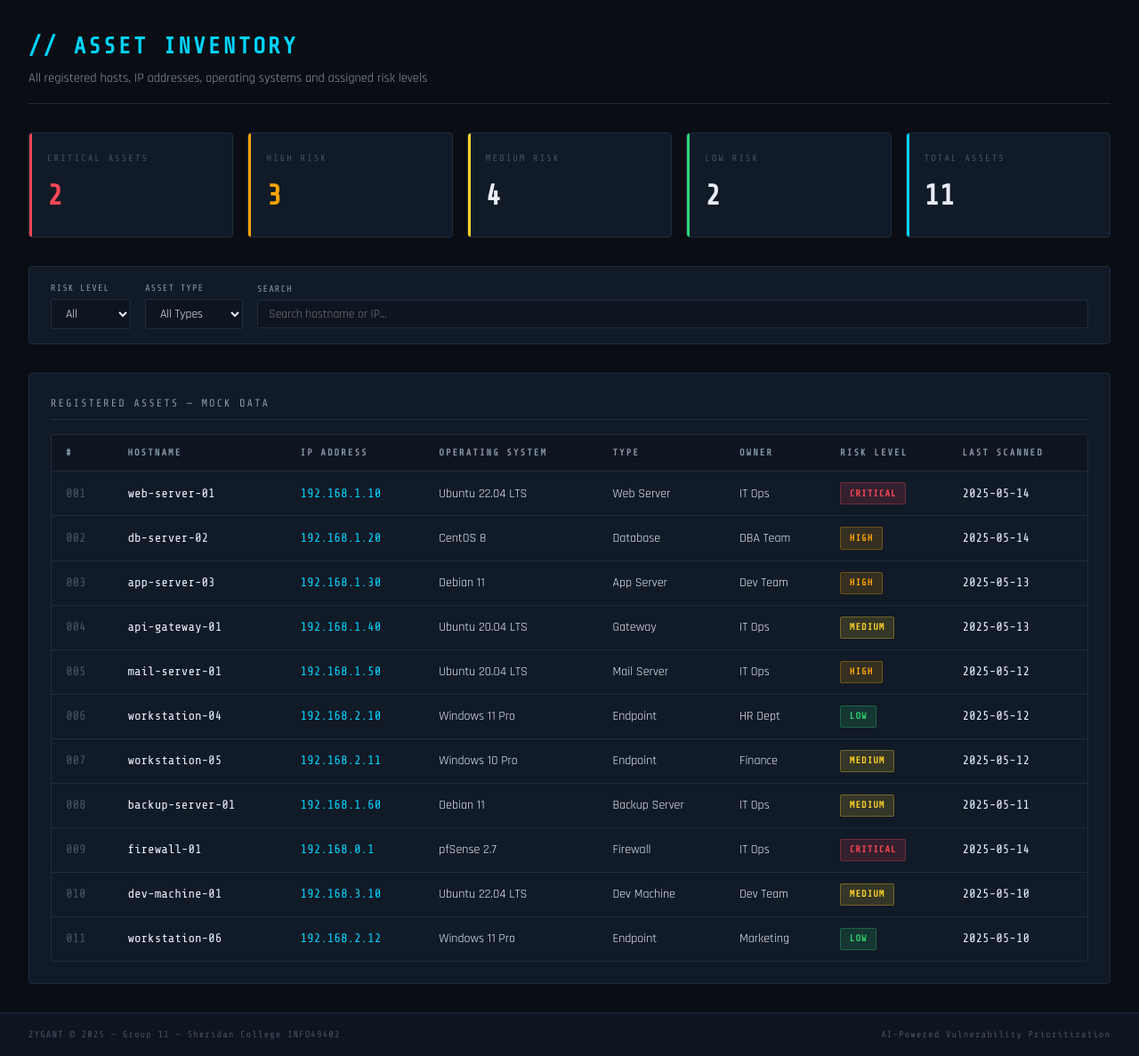
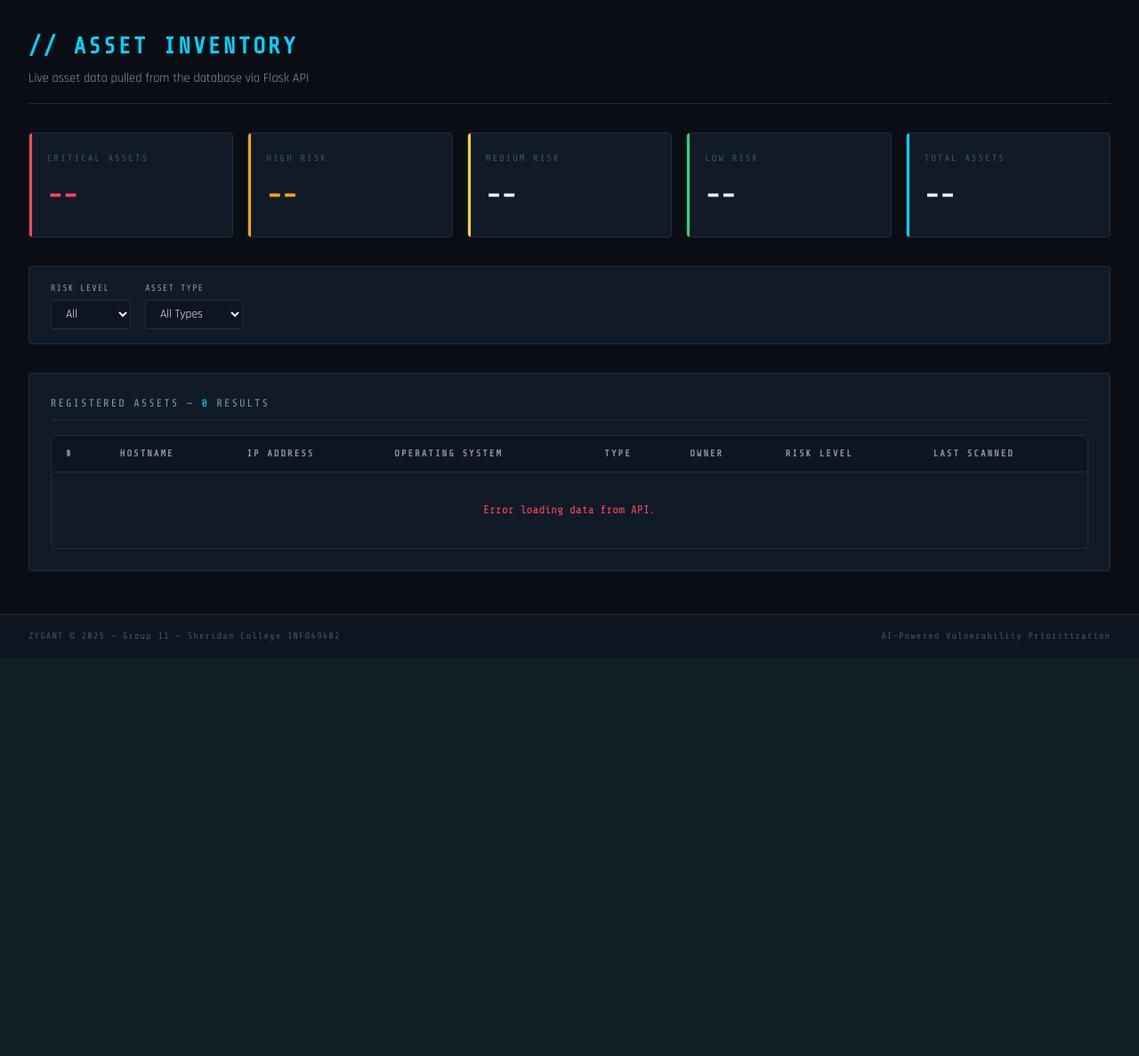
Before and after one commit to Firerey12/zygant, a Flask app: template templates/asset_inventory.html in a window 1280 px wide. Shown: the part 60-1247 px from the top of the page at 89% size. After the commit the page ends 780 px from the top, so only its background shows below. Run offline with Flask 3, Linux system fonts and the light colour scheme; the template is opened without the code that fills it, so the values that code supplies are empty; parts of the project's set-up code (start-up, migrations or seed data) failed here and were passed over.

Commit message:
Updated asset inventory to replace hardcoded table with dynamic API-driven data and added risk level and asset type filters

```diff
--- a/templates/asset_inventory.html
+++ b/templates/asset_inventory.html
@@ -6,195 +6,122 @@
 
 <div class="page-header">
   <h1>// ASSET INVENTORY</h1>
-  <p>All registered hosts, IP addresses, operating systems and assigned risk levels</p>
+  <p>Live asset data pulled from the database via Flask API</p>
 </div>
 
-<!-- Summary Stats -->
+<!-- Stats -->
 <div class="stat-grid mb-2">
-  <div class="stat-card critical">
-    <div class="stat-label">Critical Assets</div>
-    <div class="stat-value">2</div>
-  </div>
-  <div class="stat-card high">
-    <div class="stat-label">High Risk</div>
-    <div class="stat-value">3</div>
-  </div>
-  <div class="stat-card medium">
-    <div class="stat-label">Medium Risk</div>
-    <div class="stat-value">4</div>
-  </div>
-  <div class="stat-card low">
-    <div class="stat-label">Low Risk</div>
-    <div class="stat-value">2</div>
-  </div>
-  <div class="stat-card info">
-    <div class="stat-label">Total Assets</div>
-    <div class="stat-value">11</div>
-  </div>
+  <div class="stat-card critical"><div class="stat-label">Critical Assets</div><div class="stat-value" id="stat-critical">--</div></div>
+  <div class="stat-card high"><div class="stat-label">High Risk</div><div class="stat-value" id="stat-high">--</div></div>
+  <div class="stat-card medium"><div class="stat-label">Medium Risk</div><div class="stat-value" id="stat-medium">--</div></div>
+  <div class="stat-card low"><div class="stat-label">Low Risk</div><div class="stat-value" id="stat-low">--</div></div>
+  <div class="stat-card info"><div class="stat-label">Total Assets</div><div class="stat-value" id="stat-total">--</div></div>
 </div>
 
 <!-- Filter Bar -->
-<div class="card mb-2" style="padding: 1rem 1.5rem;">
-  <div style="display: flex; gap: 1rem; align-items: center; flex-wrap: wrap;">
-    <div style="display: flex; flex-direction: column; gap: 0.25rem;">
-      <label style="font-family: var(--font-mono); font-size: 0.65rem; letter-spacing: 1px; color: var(--text-secondary);">RISK LEVEL</label>
-      <select style="background: var(--bg-secondary); border: 1px solid var(--border); color: var(--text-primary); font-family: var(--font-display); font-size: 0.85rem; padding: 0.35rem 0.75rem; border-radius: 2px;">
-        <option>All</option>
-        <option>Critical</option>
-        <option>High</option>
-        <option>Medium</option>
-        <option>Low</option>
+<div class="card mb-2" style="padding:1rem 1.5rem;">
+  <div style="display:flex;gap:1rem;align-items:flex-end;flex-wrap:wrap;">
+    <div>
+      <label style="font-family:var(--font-mono);font-size:0.65rem;letter-spacing:1px;color:var(--text-secondary);display:block;margin-bottom:0.3rem;">RISK LEVEL</label>
+      <select id="filter-risk" onchange="loadAssets()" style="background:var(--bg-secondary);border:1px solid var(--border);color:var(--text-primary);font-family:var(--font-display);font-size:0.85rem;padding:0.35rem 0.75rem;border-radius:2px;">
+        <option value="">All</option>
+        <option value="Critical">Critical</option>
+        <option value="High">High</option>
+        <option value="Medium">Medium</option>
+        <option value="Low">Low</option>
       </select>
     </div>
-    <div style="display: flex; flex-direction: column; gap: 0.25rem;">
-      <label style="font-family: var(--font-mono); font-size: 0.65rem; letter-spacing: 1px; color: var(--text-secondary);">ASSET TYPE</label>
-      <select style="background: var(--bg-secondary); border: 1px solid var(--border); color: var(--text-primary); font-family: var(--font-display); font-size: 0.85rem; padding: 0.35rem 0.75rem; border-radius: 2px;">
-        <option>All Types</option>
-        <option>Web Server</option>
-        <option>Database</option>
-        <option>App Server</option>
-        <option>Gateway</option>
-        <option>Endpoint</option>
+    <div>
+      <label style="font-family:var(--font-mono);font-size:0.65rem;letter-spacing:1px;color:var(--text-secondary);display:block;margin-bottom:0.3rem;">ASSET TYPE</label>
+      <select id="filter-type" onchange="loadAssets()" style="background:var(--bg-secondary);border:1px solid var(--border);color:var(--text-primary);font-family:var(--font-display);font-size:0.85rem;padding:0.35rem 0.75rem;border-radius:2px;">
+        <option value="">All Types</option>
+        <option value="Web Server">Web Server</option>
+        <option value="Database">Database</option>
+        <option value="App Server">App Server</option>
+        <option value="Gateway">Gateway</option>
+        <option value="Endpoint">Endpoint</option>
+        <option value="Firewall">Firewall</option>
       </select>
     </div>
-    <div style="display: flex; flex-direction: column; gap: 0.25rem; flex: 1; min-width: 200px;">
-      <label style="font-family: var(--font-mono); font-size: 0.65rem; letter-spacing: 1px; color: var(--text-secondary);">SEARCH</label>
-      <input type="text" placeholder="Search hostname or IP..." style="background: var(--bg-secondary); border: 1px solid var(--border); color: var(--text-primary); font-family: var(--font-display); font-size: 0.85rem; padding: 0.35rem 0.75rem; border-radius: 2px; width: 100%;" />
-    </div>
+    <div id="loading" style="font-family:var(--font-mono);font-size:0.72rem;color:var(--text-muted);display:none;align-self:center;">Loading...</div>
   </div>
 </div>
 
 <!-- Asset Table -->
 <div class="card">
-  <div class="card-title">REGISTERED ASSETS — Mock Data</div>
+  <div class="card-title">REGISTERED ASSETS — <span id="asset-count" style="color:var(--accent);">0</span> RESULTS</div>
   <div class="table-wrapper">
     <table>
       <thead>
-        <tr>
-          <th>#</th>
-          <th>Hostname</th>
-          <th>IP Address</th>
-          <th>Operating System</th>
-          <th>Type</th>
-          <th>Owner</th>
-          <th>Risk Level</th>
-          <th>Last Scanned</th>
-        </tr>
+        <tr><th>#</th><th>Hostname</th><th>IP Address</th><th>Operating System</th><th>Type</th><th>Owner</th><th>Risk Level</th><th>Last Scanned</th></tr>
       </thead>
-      <tbody>
-        <tr>
-          <td class="mono text-muted">001</td>
-          <td class="mono">web-server-01</td>
-          <td class="mono text-accent">192.168.1.10</td>
-          <td>Ubuntu 22.04 LTS</td>
-          <td>Web Server</td>
-          <td>IT Ops</td>
-          <td><span class="badge badge-critical">Critical</span></td>
-          <td class="mono">2025-05-14</td>
-        </tr>
-        <tr>
-          <td class="mono text-muted">002</td>
-          <td class="mono">db-server-02</td>
-          <td class="mono text-accent">192.168.1.20</td>
-          <td>CentOS 8</td>
-          <td>Database</td>
-          <td>DBA Team</td>
-          <td><span class="badge badge-high">High</span></td>
-          <td class="mono">2025-05-14</td>
-        </tr>
-        <tr>
-          <td class="mono text-muted">003</td>
-          <td class="mono">app-server-03</td>
-          <td class="mono text-accent">192.168.1.30</td>
-          <td>Debian 11</td>
-          <td>App Server</td>
-          <td>Dev Team</td>
-          <td><span class="badge badge-high">High</span></td>
-          <td class="mono">2025-05-13</td>
-        </tr>
-        <tr>
-          <td class="mono text-muted">004</td>
-          <td class="mono">api-gateway-01</td>
-          <td class="mono text-accent">192.168.1.40</td>
-          <td>Ubuntu 20.04 LTS</td>
-          <td>Gateway</td>
-          <td>IT Ops</td>
-          <td><span class="badge badge-medium">Medium</span></td>
-          <td class="mono">2025-05-13</td>
-        </tr>
-        <tr>
-          <td class="mono text-muted">005</td>
-          <td class="mono">mail-server-01</td>
-          <td class="mono text-accent">192.168.1.50</td>
-          <td>Ubuntu 20.04 LTS</td>
-          <td>Mail Server</td>
-          <td>IT Ops</td>
-          <td><span class="badge badge-high">High</span></td>
-          <td class="mono">2025-05-12</td>
-        </tr>
-        <tr>
-          <td class="mono text-muted">006</td>
-          <td class="mono">workstation-04</td>
-          <td class="mono text-accent">192.168.2.10</td>
-          <td>Windows 11 Pro</td>
-          <td>Endpoint</td>
-          <td>HR Dept</td>
-          <td><span class="badge badge-low">Low</span></td>
-          <td class="mono">2025-05-12</td>
-        </tr>
-        <tr>
-          <td class="mono text-muted">007</td>
-          <td class="mono">workstation-05</td>
-          <td class="mono text-accent">192.168.2.11</td>
-          <td>Windows 10 Pro</td>
-          <td>Endpoint</td>
-          <td>Finance</td>
-          <td><span class="badge badge-medium">Medium</span></td>
-          <td class="mono">2025-05-12</td>
-        </tr>
-        <tr>
-          <td class="mono text-muted">008</td>
-          <td class="mono">backup-server-01</td>
-          <td class="mono text-accent">192.168.1.60</td>
-          <td>Debian 11</td>
-          <td>Backup Server</td>
-          <td>IT Ops</td>
-          <td><span class="badge badge-medium">Medium</span></td>
-          <td class="mono">2025-05-11</td>
-        </tr>
-        <tr>
-          <td class="mono text-muted">009</td>
-          <td class="mono">firewall-01</td>
-          <td class="mono text-accent">192.168.0.1</td>
-          <td>pfSense 2.7</td>
-          <td>Firewall</td>
-          <td>IT Ops</td>
-          <td><span class="badge badge-critical">Critical</span></td>
-          <td class="mono">2025-05-14</td>
-        </tr>
-        <tr>
-          <td class="mono text-muted">010</td>
-          <td class="mono">dev-machine-01</td>
-          <td class="mono text-accent">192.168.3.10</td>
-          <td>Ubuntu 22.04 LTS</td>
-          <td>Dev Machine</td>
-          <td>Dev Team</td>
-          <td><span class="badge badge-medium">Medium</span></td>
-          <td class="mono">2025-05-10</td>
-        </tr>
-        <tr>
-          <td class="mono text-muted">011</td>
-          <td class="mono">workstation-06</td>
-          <td class="mono text-accent">192.168.2.12</td>
-          <td>Windows 11 Pro</td>
-          <td>Endpoint</td>
-          <td>Marketing</td>
-          <td><span class="badge badge-low">Low</span></td>
-          <td class="mono">2025-05-10</td>
-        </tr>
+      <tbody id="asset-table-body">
+        <tr><td colspan="8" style="text-align:center;color:var(--text-muted);padding:2rem;font-family:var(--font-mono);font-size:0.8rem;">Loading asset data...</td></tr>
       </tbody>
     </table>
   </div>
 </div>
 
 {% endblock %}
+
+{% block extra_js %}
+<script>
+const riskBadge = (r) => {
+  const map = { Critical:'badge-critical', High:'badge-high', Medium:'badge-medium', Low:'badge-low' };
+  return `<span class="badge ${map[r]||'badge-info'}">${r}</span>`;
+};
+
+function loadAssets() {
+  const risk = document.getElementById('filter-risk').value;
+  const type = document.getElementById('filter-type').value;
+  const loading = document.getElementById('loading');
+  const tbody = document.getElementById('asset-table-body');
+
+  loading.style.display = 'block';
+  tbody.innerHTML = '<tr><td colspan="8" style="text-align:center;color:var(--text-muted);padding:2rem;font-family:var(--font-mono);font-size:0.8rem;">Loading...</td></tr>';
+
+  let url = '/api/assets?';
+  if (risk) url += `&risk=${risk}`;
+  if (type) url += `&type=${encodeURIComponent(type)}`;
+
+  fetch(url)
+    .then(r => r.json())
+    .then(data => {
+      loading.style.display = 'none';
+      document.getElementById('asset-count').textContent = data.length;
+
+      // update stat cards
+      const counts = { Critical:0, High:0, Medium:0, Low:0 };
+      data.forEach(a => { if (counts[a.risk_level] !== undefined) counts[a.risk_level]++; });
+      document.getElementById('stat-critical').textContent = counts.Critical;
+      document.getElementById('stat-high').textContent     = counts.High;
+      document.getElementById('stat-medium').textContent   = counts.Medium;
+      document.getElementById('stat-low').textContent      = counts.Low;
+      document.getElementById('stat-total').textContent    = data.length;
+
+      if (!data.length) {
+        tbody.innerHTML = '<tr><td colspan="8" style="text-align:center;color:var(--text-muted);padding:2rem;font-family:var(--font-mono);font-size:0.8rem;">No assets found.</td></tr>';
+        return;
+      }
+      tbody.innerHTML = data.map((a, i) => `
+        <tr>
+          <td class="mono text-muted">${String(i+1).padStart(3,'0')}</td>
+          <td class="mono">${a.hostname}</td>
+          <td class="mono text-accent">${a.ip_address}</td>
+          <td>${a.os || '--'}</td>
+          <td>${a.asset_type || '--'}</td>
+          <td>${a.owner || '--'}</td>
+          <td>${riskBadge(a.risk_level)}</td>
+          <td class="mono" style="font-size:0.8rem;">${a.last_scanned || '--'}</td>
+        </tr>
+      `).join('');
+    })
+    .catch(() => {
+      loading.style.display = 'none';
+      tbody.innerHTML = '<tr><td colspan="8" style="text-align:center;color:var(--danger);padding:2rem;font-family:var(--font-mono);font-size:0.8rem;">Error loading data from API.</td></tr>';
+    });
+}
+
+loadAssets();
+</script>
+{% endblock %}
```
